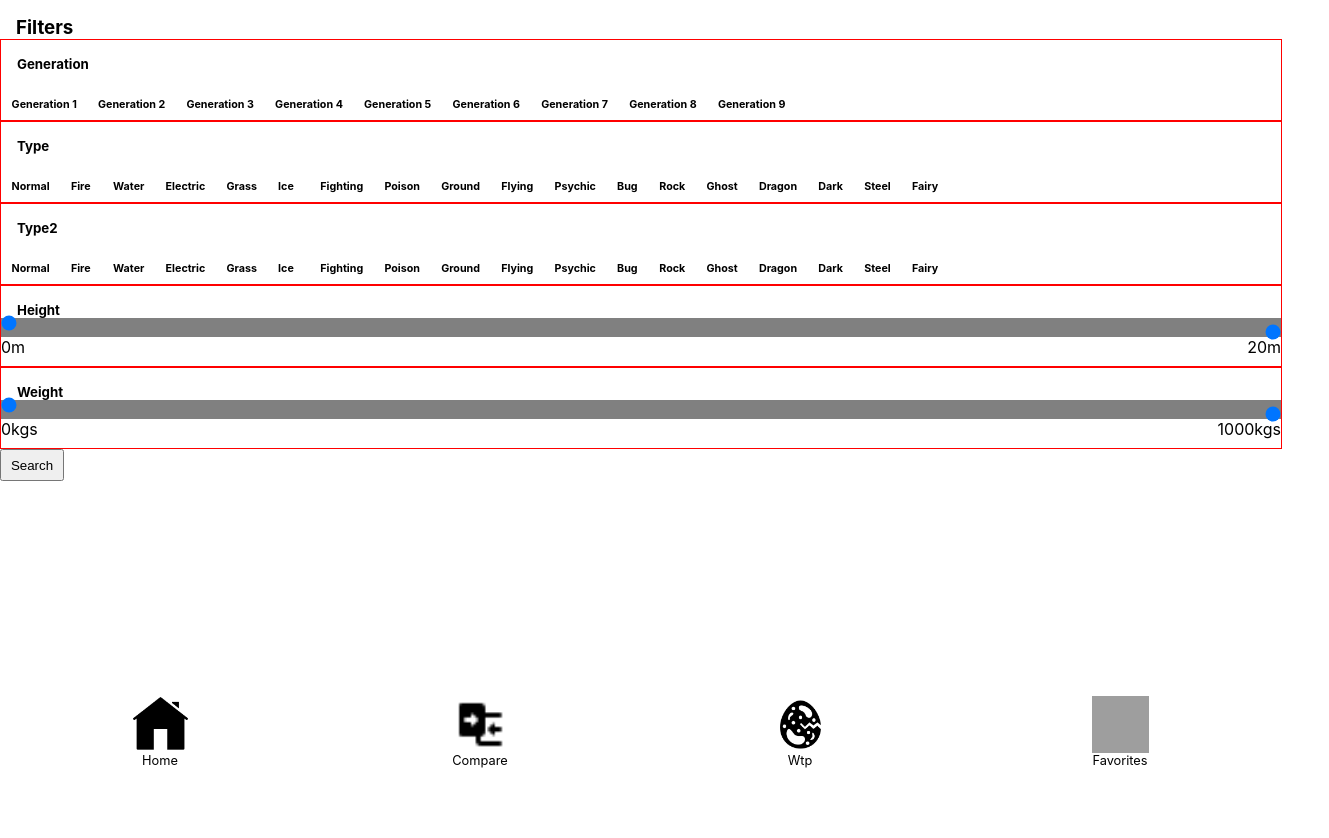
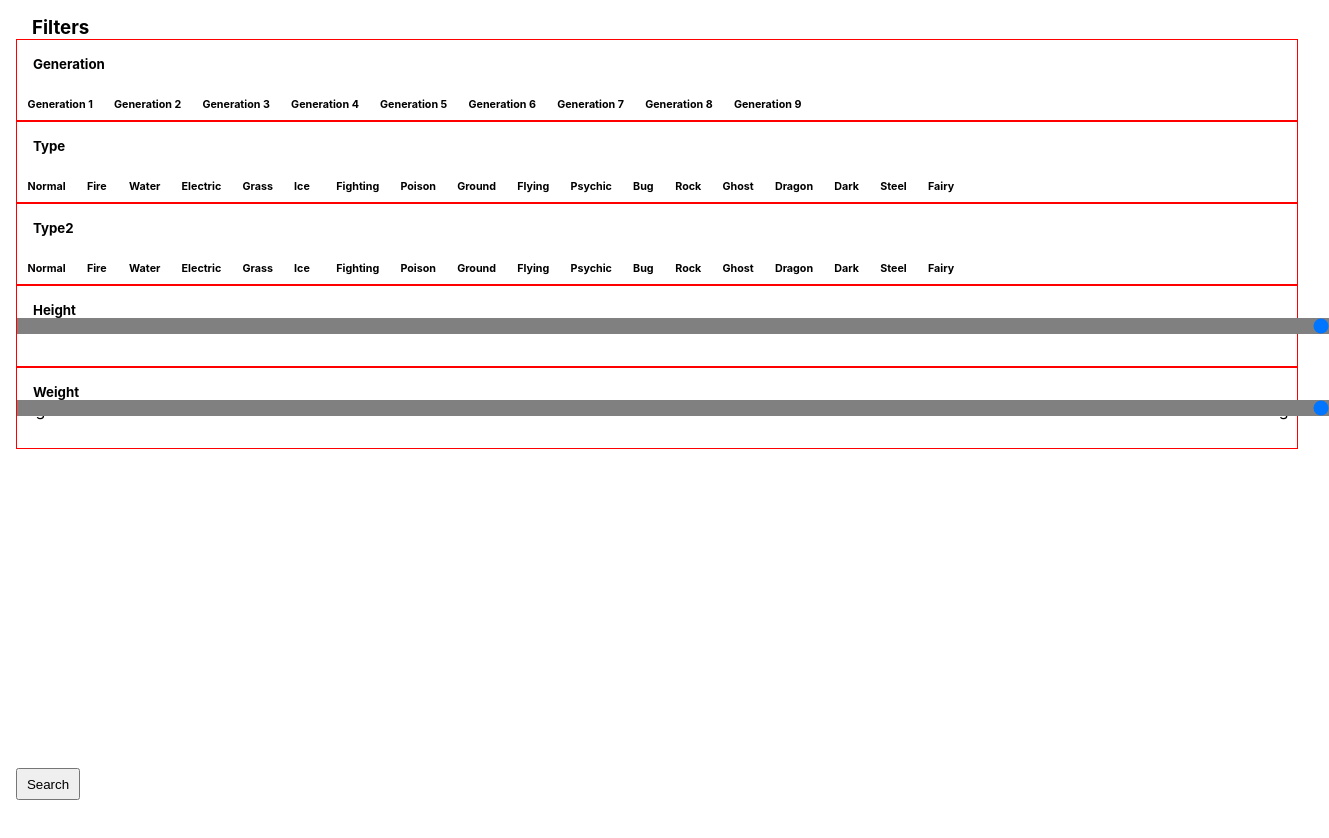
Before and after one commit to Cg9291/pokedex, a React (Create React App) app: page /filter/1 in a window 1280 px wide. Shown: the top 838 px of the page, 1329 px wide, since content can reach past the window. Before the commit the page ends 800 px from the top, so only its background shows below. Built offline with nearby package versions, Linux system fonts and the light colour scheme; grey boxes are pictures that could not be loaded.

Commit message:
tweaks and ui tweaks

```diff
--- a/src/components/homepage/FilteredSearchModal.tsx
+++ b/src/components/homepage/FilteredSearchModal.tsx
@@ -204,7 +204,15 @@
 }
 
 const Container = styled(ContainerPrototype)`
+    position: absolute;
     flex-direction: column;
+    z-index: 2;
+    height: 100vh;
+    width: 100%;
+    background-color: white;
+    border-top-left-radius: 50px;
+    border-top-right-radius: 50px;
+    padding: 0 1rem 5rem;
 `;
 
 const Form = styled.form.attrs({
@@ -213,6 +221,7 @@
 })`
     flex-direction: inherit;
     width: 100%;
+    height: 100%;
     display: flex;
 `;
 const Title = styled.h3`
@@ -220,6 +229,9 @@
 `;
 const ContainerOfFilters = styled(ContainerPrototype)`
     height: 5rem;
+    width: 100%;
+    max-width: 100%;
+    overflow-x: hidden;
     flex-direction: column;
     border: 0.1rem solid red;
 `;
@@ -262,21 +274,26 @@
 const SubmitButtonContainer = styled.button.attrs({ type: "submit" })`
     width: 4rem;
     height: 2rem;
+    justify-self: flex-end;
+    margin-top: auto;
 `;
 
 const OptionsSliderLabel = styled.label`
     max-width: 100%;
-    width: inherit;
+    width: 100%;
     height: 1em;
     background-color: grey;
     display: flex;
     align-items: center;
+    position: absolute;
 `;
 
 const OptionsSliderContainer = styled.div`
     display: flex;
     flex-direction: column;
     width: 100%;
+    max-width: 100%;
+    //overflow-x: hidden;
 `;
 
 const OptionsSliderInput = styled.input`
--- a/src/components/homepage/header/Header.tsx
+++ b/src/components/homepage/header/Header.tsx
@@ -3,9 +3,9 @@
 import { Search } from "./Search";
 import React from "react";
 import { RandomizeSelectionButton } from "./RandomizeSelectionButton";
-import { RandomPokemonSelectionInterface } from "../../../interfaces/miscInterfaces";
+import { HeaderPropsInterface } from "../../../interfaces/miscInterfaces";
 
-export function Header(props: RandomPokemonSelectionInterface): React.ReactElement {
+export function Header(props: HeaderPropsInterface): React.ReactElement {
     return (
         <Container>
             <RandomizeSelectionButton setRandomPokemonSelection={props.setRandomPokemonSelection} />
@@ -13,7 +13,9 @@
                 What Pokemon
                 <br /> would you like to find?
             </HeaderText>
-            <Search />
+            {props.FiltersModalStatus && (
+                <Search setIsFilterModalActive={props.FiltersModalStatus?.setIsFilterModalActive} />
+            )}
         </Container>
     );
 }
--- a/src/components/homepage/header/RandomizeSelectionButton.tsx
+++ b/src/components/homepage/header/RandomizeSelectionButton.tsx
@@ -2,9 +2,9 @@
 import styled from "styled-components";
 import ContainerPrototype from "../../prototypes/ContainerPrototype";
 import { pickRandomPokemonNumbers } from "../../../functions/utilities/pickRandomPokemonNumbers";
-import { RandomPokemonSelectionInterface } from "../../../interfaces/miscInterfaces";
+import { HeaderPropsInterface } from "../../../interfaces/miscInterfaces";
 
-export function RandomizeSelectionButton(props: RandomPokemonSelectionInterface): React.ReactElement {
+export function RandomizeSelectionButton(props: HeaderPropsInterface): React.ReactElement {
     const { setRandomPokemonSelection } = props;
 
     const randomize = () => {
--- a/src/components/homepage/header/Search.tsx
+++ b/src/components/homepage/header/Search.tsx
@@ -2,8 +2,9 @@
 import styled from "styled-components";
 import ContainerPrototype from "../../prototypes/ContainerPrototype";
 import React from "react";
+import { IsFiltersModalActiveKitInterface } from "../../../interfaces/miscInterfaces";
 
-export function Search(): React.ReactElement {
+export function Search(props: IsFiltersModalActiveKitInterface): React.ReactElement {
     const navigate = useNavigate();
 
     const handleSubmit = (e: React.FormEvent<HTMLFormElement>): void => {
@@ -14,8 +15,9 @@
         navigate(`/pokemons/name/${name}`);
     };
 
-    const handleClick = () => {
-        navigate(`/filter/:gen`);
+    const handleFilterClick = () => {
+        //navigate(`/filter/:gen`);
+        props.setIsFilterModalActive(true);
     };
 
     return (
@@ -27,7 +29,7 @@
 
                 <ButtonsContainer>
                     <Button>Search</Button>
-                    <FilterButton onClick={handleClick}>Filter</FilterButton>
+                    <FilterButton onClick={handleFilterClick}>Filter</FilterButton>
                 </ButtonsContainer>
             </Form>
         </Container>
--- a/src/pages/Comparator.tsx
+++ b/src/pages/Comparator.tsx
@@ -176,12 +176,12 @@
             await setIsSearching(true);
             const pokemonData = await getPokemonData(name);
             setSearchedPokemonId(pokemonData.id);
-            setIsSearching(false);
         } catch (err) {
             if (err instanceof AxiosError && err.response?.status === 404) {
                 setSearchError(true);
-                setIsSearching(false);
             }
+        } finally {
+            setIsSearching(false);
         }
         return;
     };
--- a/src/pages/FilteredSearchResults.tsx
+++ b/src/pages/FilteredSearchResults.tsx
@@ -119,6 +119,8 @@
     flex-wrap: wrap;
     justify-content: space-between;
     gap: 1rem;
+    max-height: 91%;
+    overflow-y: scroll;
 `;
 
 const LoadingAnimation = styled(LoadingSpinnerPrototype)`
--- a/src/pages/Homepage.tsx
+++ b/src/pages/Homepage.tsx
@@ -4,9 +4,11 @@
 import { PokemonPictureCard } from "../components/homepage/pokemonPictureCards/PokemonPictureCard";
 import React, { useState } from "react";
 import { pickRandomPokemonNumbers } from "../functions/utilities/pickRandomPokemonNumbers";
+import { FilteredSearchModal } from "../components/homepage/FilteredSearchModal";
 
 export function Homepage(): React.ReactElement {
     const [randomPokemonSelection, setRandomPokemonSelection] = useState<number[]>(pickRandomPokemonNumbers());
+    const [isFilterModalActive, setIsFilterModalActive] = useState<boolean>(false);
 
     const mapPictureCards = (): React.ReactElement[] =>
         randomPokemonSelection.map((number, index) => <PokemonPictureCard id={number} isLink={true} key={index} />);
@@ -16,8 +18,11 @@
             <Header
                 randomPokemonSelection={randomPokemonSelection}
                 setRandomPokemonSelection={setRandomPokemonSelection}
+                FiltersModalStatus={{ setIsFilterModalActive }}
             />
-            <MainContainer>{mapPictureCards()}</MainContainer>
+            <MainContainer>
+                {mapPictureCards()} {isFilterModalActive && <FilteredSearchModal />}
+            </MainContainer>
         </Container>
     );
 }
```
Also changed, not shown: src/interfaces/miscInterfaces.tsx (+7 -1 lines).
